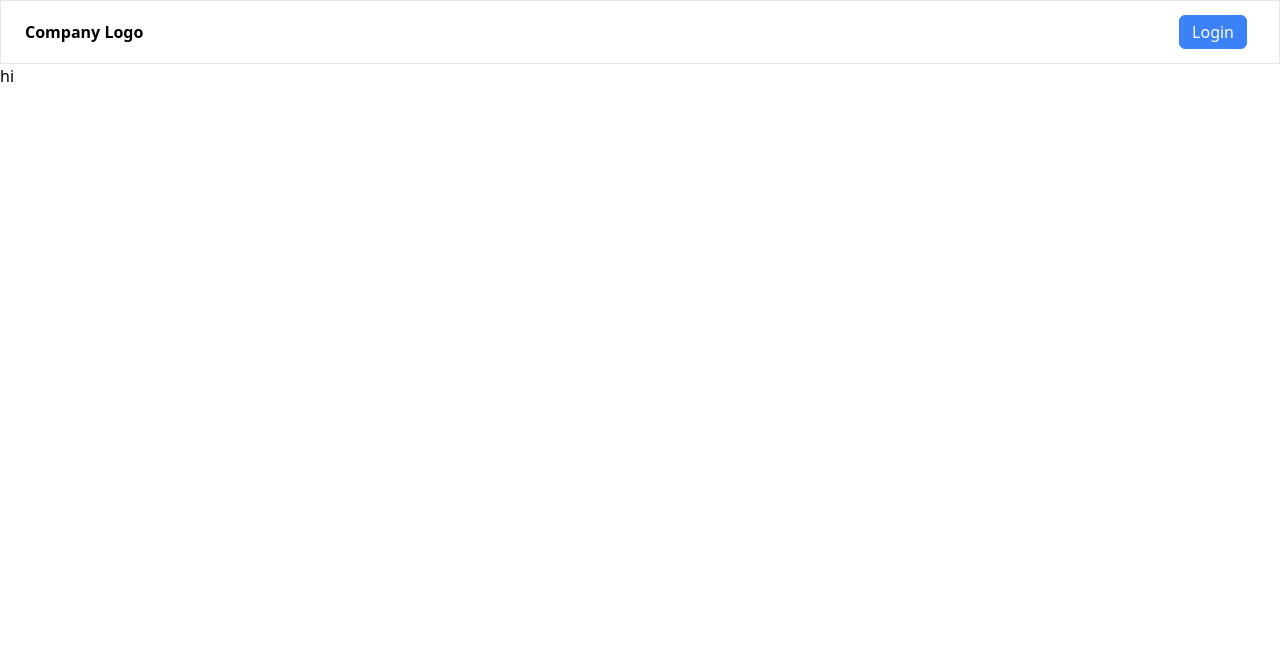
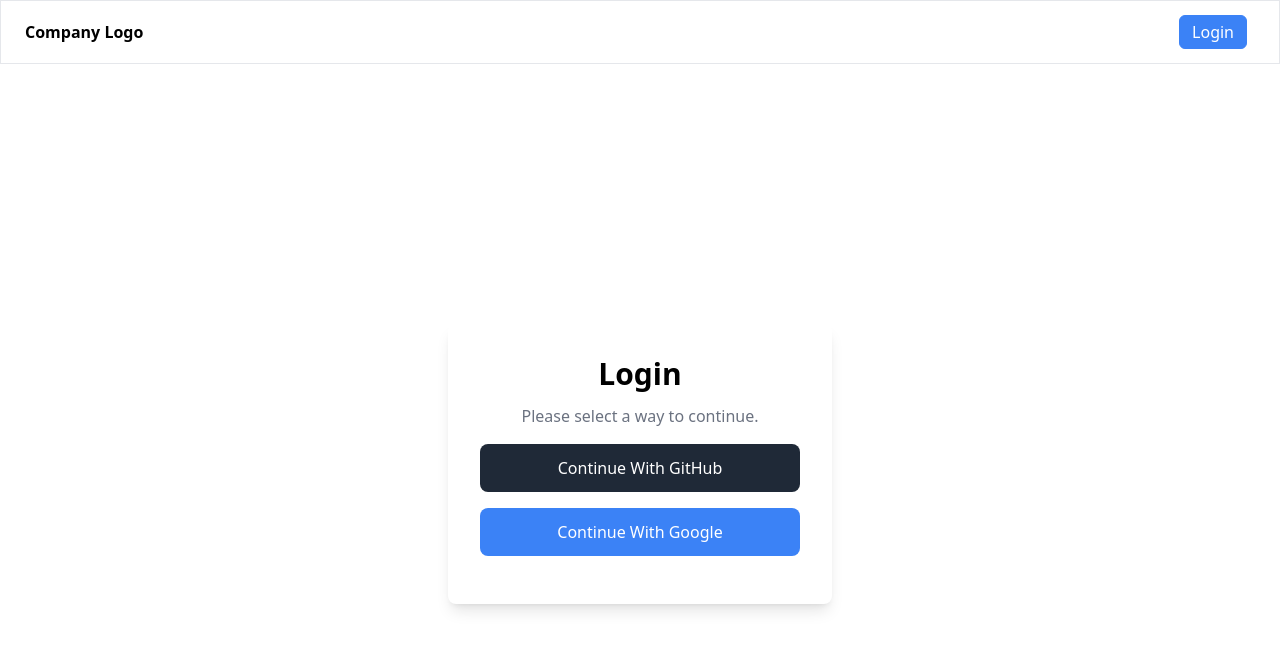
Before and after one commit to gautvm/fullstack-oauth-system, a React (Create React App) app in the folder web/: page /login in a window 1280 px wide. Shown: the top 650 px of the page. Built offline with nearby package versions, Linux system fonts and the light colour scheme; no server answers.

Commit message:
added login page and refactored other things

```diff
--- a/web/src/components/Button.tsx
+++ /dev/null
@@ -1,17 +0,0 @@
-export interface ButtonProps
-  extends React.DetailedHTMLProps<
-      React.AnchorHTMLAttributes<HTMLAnchorElement>,
-      HTMLAnchorElement
-    >,
-    React.AriaAttributes {}
-
-export const Button: React.FC<ButtonProps> = ({ children, ...props }) => {
-  return (
-    <a
-      className="border border-blue-500 bg-blue-500 text-white rounded-md px-3 py-1 m-2 transition duration-500 ease select-none hover:bg-blue-600 focus:outline-none focus:shadow-outline"
-      {...props}
-    >
-      {children}
-    </a>
-  );
-};
--- /dev/null
+++ b/web/src/components/LoginCard.tsx
@@ -0,0 +1,36 @@
+import { ButtonEntity } from "../entities/ButtonEntity";
+
+export const LoginCard = () => {
+  return (
+    <div className="w-full h-screen flex items-center justify-center">
+      <div className="bg-white w-96 h-auto rounded-lg pt-8 pb-8 px-8 shadow-lg flex flex-col items-center">
+        <label className="font-semibold text-3xl mb-3">Login</label>
+        <p className="text-center mb-4 text-md text-gray-500">
+          Please select a way to continue.
+        </p>
+
+        <LoginButton color="black">Continue With GitHub</LoginButton>
+        <LoginButton color="blue">Continue With Google</LoginButton>
+      </div>
+    </div>
+  );
+};
+
+const colorClassnames = {
+    black:
+      "bg-gray-800 hover:bg-gray-800/90",
+    blue:
+      "bg-blue-500 hover:bg-blue-500/90",
+  };
+
+interface LoginButtonProps extends ButtonEntity {
+   color?: keyof typeof colorClassnames;
+}
+
+const LoginButton: React.FC<LoginButtonProps> = ({ children, color="black" }) => {
+    return (
+      <button className={`w-full h-12 rounded-lg ${colorClassnames[color]} text-white font-medium transition mb-4`}>
+        {children}
+      </button>
+    )
+}
--- a/web/src/components/Navbar.tsx
+++ b/web/src/components/Navbar.tsx
@@ -1,9 +1,10 @@
+import { useNavigate } from "react-router-dom";
 import { useAuth } from "../contexts/AuthContext";
-import { Button } from "./Button";
+import { ButtonEntity } from "../entities/ButtonEntity";
 
 export const Navbar = () => {
-  const { user, loading, login, logout } = useAuth();
-  console.log(loading);
+  const { user, loading, logout } = useAuth();
+  let navigate = useNavigate();
 
   return (
     <div className="flex items-center justify-between h-16 px-6 py-4 border">
@@ -16,9 +17,7 @@ export const Navbar = () => {
         <div>
           <div className="flex items-center gap-2">
             <div className="pr-4">
-              <Button onClick={() => logout()}>
-                {loading ? "Loading..." : "Logout"}
-              </Button>
+            <NavbarButton onClick={() => logout()}>{loading ? "Loading..." : "Logout"}</NavbarButton>
             </div>
             {loading ? (
               "Loading..."
@@ -33,10 +32,16 @@ export const Navbar = () => {
           </div>
         </div>
       ) : (
-        <Button onClick={() => login("github")}>
-          {loading ? "Loading..." : "Login"}
-        </Button>
+        <NavbarButton onClick={() => navigate("/login")}>{loading ? "Loading..." : "Login"}</NavbarButton>
       )}
     </div>
   );
 };
+
+const NavbarButton: React.FC<ButtonEntity> = ({ children }) => {
+  return (
+    <a className="border border-blue-500 bg-blue-500 text-white rounded-md px-3 py-1 m-2 transition duration-500 ease select-none hover:bg-blue-600 focus:outline-none focus:shadow-outline">
+      {children}
+    </a>
+  );
+};
--- a/web/src/contexts/AuthContext.tsx
+++ b/web/src/contexts/AuthContext.tsx
@@ -31,7 +31,7 @@ export function AuthContextProvider({
 
   useEffect(() => {
     setLoading(true);
-    console.log(loading)
+    console.log(loading);
 
     try {
       (async () => {
--- /dev/null
+++ b/web/src/entities/ButtonEntity.ts
@@ -0,0 +1,8 @@
+import { DetailedHTMLProps, AriaAttributes, ButtonHTMLAttributes } from "react";
+
+export interface ButtonEntity
+  extends DetailedHTMLProps<
+      ButtonHTMLAttributes<HTMLButtonElement>,
+      HTMLButtonElement
+    >,
+    AriaAttributes {}
--- a/web/src/pages/Login.tsx
+++ b/web/src/pages/Login.tsx
@@ -1,10 +1,11 @@
+import { LoginCard } from "../components/LoginCard";
 import { Navbar } from "../components/Navbar";
 
 export const Login = () => {
   return (
     <div>
       <Navbar />
-      <h1>hi</h1>
+      <LoginCard />
     </div>
   );
 };
```
